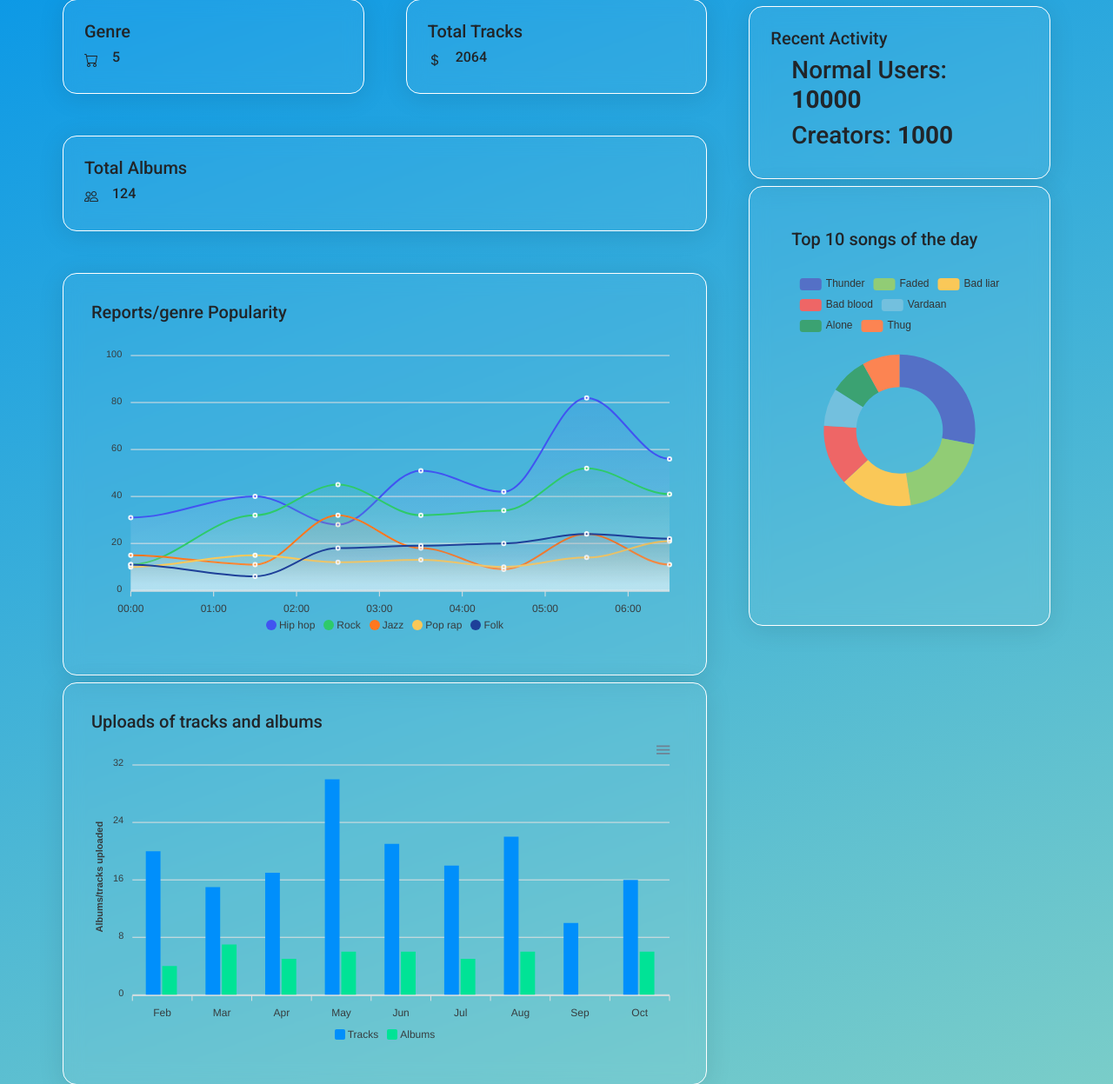
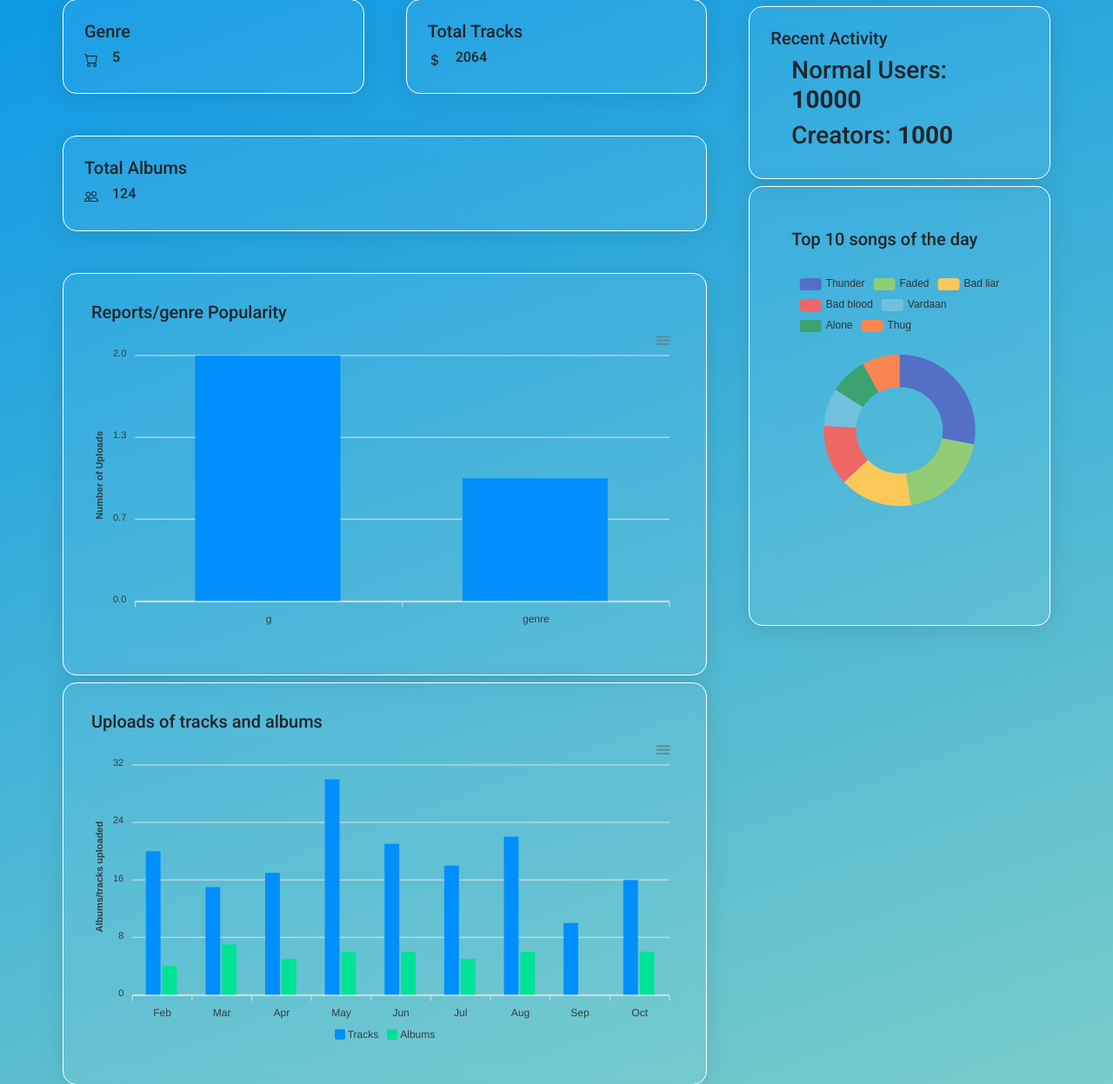
Before and after one commit to Vaibhav240804/Music-streaming-platform, a Flask app: page /admin in a window 1280 px wide. Shown: the part 205-1452 px from the top of the page at 87% size. Run offline with Flask 3, Linux system fonts and the light colour scheme; data comes from the database, SQL or seed files in the repository; some libraries are stand-ins or nearby versions.

Commit message:
changes in template

```diff
--- a/app.py
+++ b/app.py
@@ -270,6 +270,7 @@ def admin():
         (current_date,),
     )
     genre_day_counts = cursor.fetchall()
+    print(genre_day_counts)
 
     genre_counts = {}
     for entry in genre_day_counts:
@@ -283,15 +284,20 @@ def admin():
 
     for genre, count in genre_counts.items():
         print(f"{genre}: {count}")
+    sorted_genre_counts = dict(sorted(genre_counts.items()))
+
+    # Convert the dictionary into separate lists for chart rendering
+    chart_categories = list(sorted_genre_counts.keys())
+    chart_data = list(sorted_genre_counts.values())
 
     return render_template(
         "admin.html",
-        genre_counts=genre_counts,
+        chart_categories=chart_categories,
+        chart_data=chart_data,
         total_genres=total_genres,
         total_filenames=total_filenames,
         total_albums=total_albums,
     )
-
 
 @app.route("/creator", methods=["GET","POST"])
 def creator():
--- a/templates/admin.html
+++ b/templates/admin.html
@@ -148,84 +148,58 @@
                     Reports<span>/genre Popularity</span>
                   </h5>
 
-                  <!-- Line Chart -->
-                  <div id="reportsChart"></div>
+                  <!-- Column Chart -->
+<div id="columnChart1"></div>
 
 <script>
   document.addEventListener("DOMContentLoaded", () => {
-                      new ApexCharts(
-                        document.querySelector("#reportsChart"),
-                        {
-                          series: [
-                            {
-                              name: "Hip hop",
-                              data: [31, 40, 28, 51, 42, 82, 56],
+    new ApexCharts(document.querySelector("#columnChart1"), {
+      series: [{
+        name: "Genres",
+        data: {{ chart_data | tojson }},
+      }],
+      chart: {
+        type: "bar",
+        height: 350,
       },
-                            {
-                              name: "Rock",
-                              data: [11, 32, 45, 32, 34, 52, 41],
-                            },
-                            {
-                              name: "Jazz",
-                              data: [15, 11, 32, 18, 9, 24, 11],
-                            },
-                            {
-                              name: "Pop rap",
-                              data: [10, 15, 12, 13, 10, 14, 21],
-                            },
-                            {
-                              name: "Folk",
-                              data: [11, 6, 18, 19, 20, 24, 22],
-                            },
-                          ],
-                          chart: {
-                            height: 350,
-                            type: "area",
-                            toolbar: {
-                              show: false,
-                            },
-                          },
-                          markers: {
-                            size: 2,
-                          },
-                          colors: ["#4154f1", "#2eca6a", "#ff771d", "#FAC858", "#1E4099"],
-                          fill: {
-                            type: "gradient",
-                            gradient: {
-                              shadeIntensity: 1,
-                              opacityFrom: 0.3,
-                              opacityTo: 0.4,
-                              stops: [0, 90, 100],
+      plotOptions: {
+        bar: {
+          horizontal: false,
+          columnWidth: "55%",
+          endingShape: "rounded",
         },
       },
       dataLabels: {
         enabled: false,
       },
       stroke: {
-                            curve: "smooth",
+        show: true,
         width: 2,
+        colors: ["transparent"],
       },
       xaxis: {
-                            type: "datetime",
-                            categories: [
-                              "2018-09-19T00:00:00.000Z",
-                              "2018-09-19T01:30:00.000Z",
-                              "2018-09-19T02:30:00.000Z",
-                              "2018-09-19T03:30:00.000Z",
-                              "2018-09-19T04:30:00.000Z",
-                              "2018-09-19T05:30:00.000Z",
-                              "2018-09-19T06:30:00.000Z",
-                            ],
+        categories: {{ chart_categories | tojson }},
+      },
+      yaxis: {
+        title: {
+          text: "Number of Uploads",
+        },
+      },
+      fill: {
+        opacity: 1,
       },
       tooltip: {
-                            x: {
-                              format: "dd/MM/yy HH:mm",
+        y: {
+          formatter: function (val) {
+            return val;
           },
         },
-                        }
-                      ).render();
+      },
+    }).render();
   });
 </script>
+<!-- End Column Chart -->
+
                   <!-- End Line Chart -->
                 </div>
               </div>
```
Also changed, not shown: user_data.db. Lines whose indentation alone changed are shown as unchanged.
